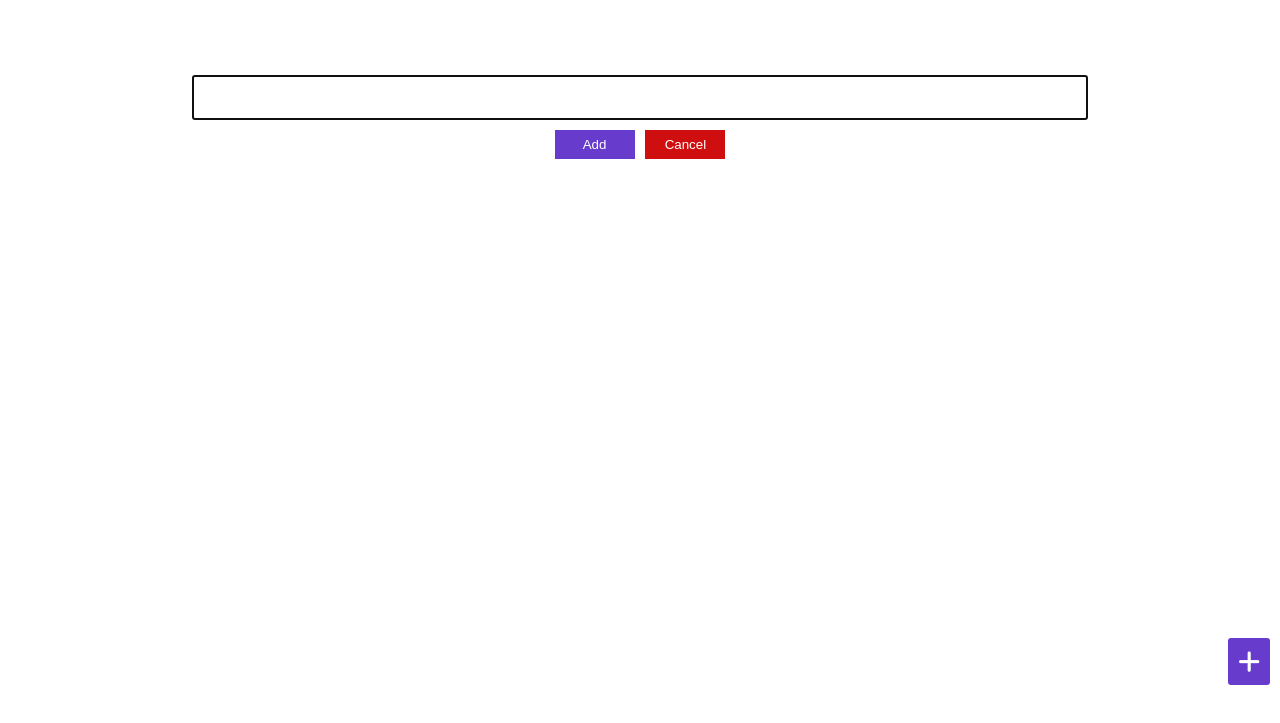
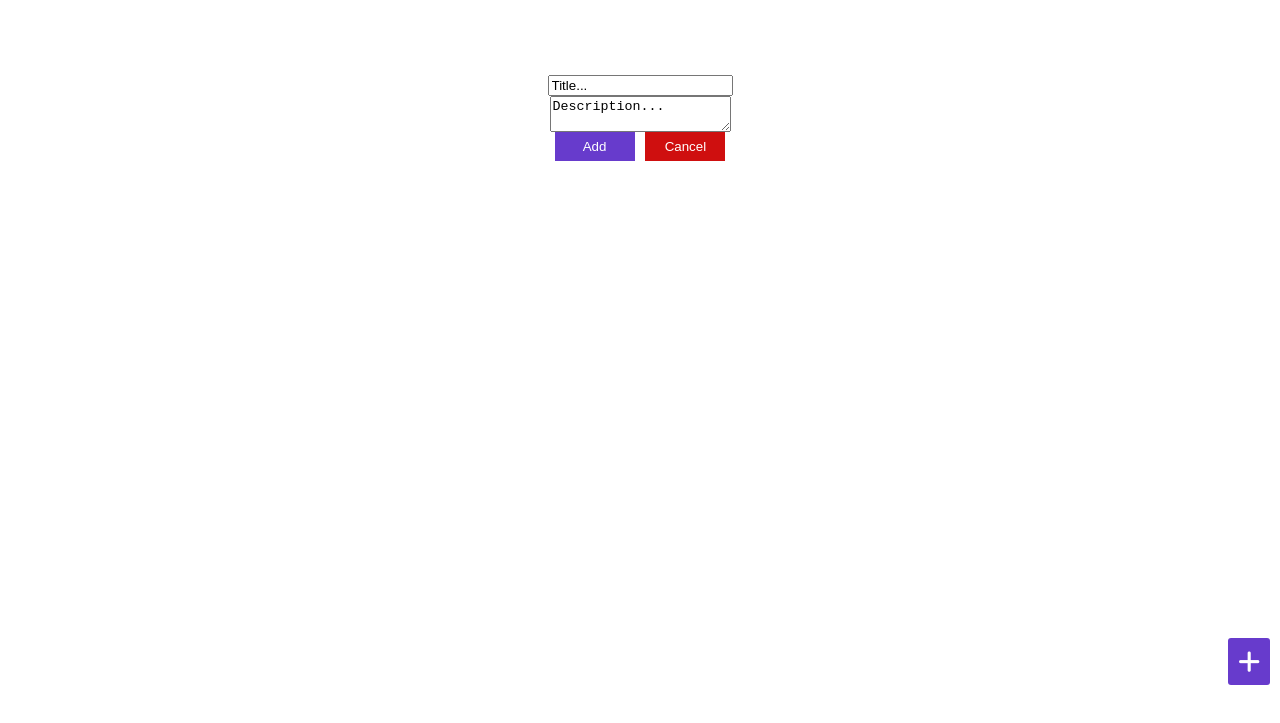
Before and after one commit to ajay117/to-do-list, a plain HTML site: page index.html in a window 1280 px wide. Both pictures are taken after a click on the element 1249 px from the left and 736 px from the top of the page. Shown: the part 75-798 px from the top of the page. Drawn offline with Linux system fonts and the light colour scheme.

Commit message:
Added Textarea and arranged elements.

```diff
--- a/index.html
+++ b/index.html
@@ -13,10 +13,12 @@
     <div class="to-do-list"></div>
     <div class="container">
         <form id="user-form" class="hide">
-            <input id="user-input" type="text"> <br />
-            <button class="btn btn-primary submit-button">Add</button>
-            <button class="btn btn-danger cancel-button" type="button">Cancel</button>
-
+            <input class="user-input text-light" type="text" value="Title..."> <br />
+            <textarea class="description text-light">Description...</textarea>
+            <div>
+                <button class="btn btn-primary submit-button">Add</button>
+                <button class="btn btn-danger cancel-button" type="button">Cancel</button>
+            </div>
         </form>
     </div>
     <div class=" add-to-do-marker"><i class="fa fa-plus" aria-hidden="true"></i></div>
```
